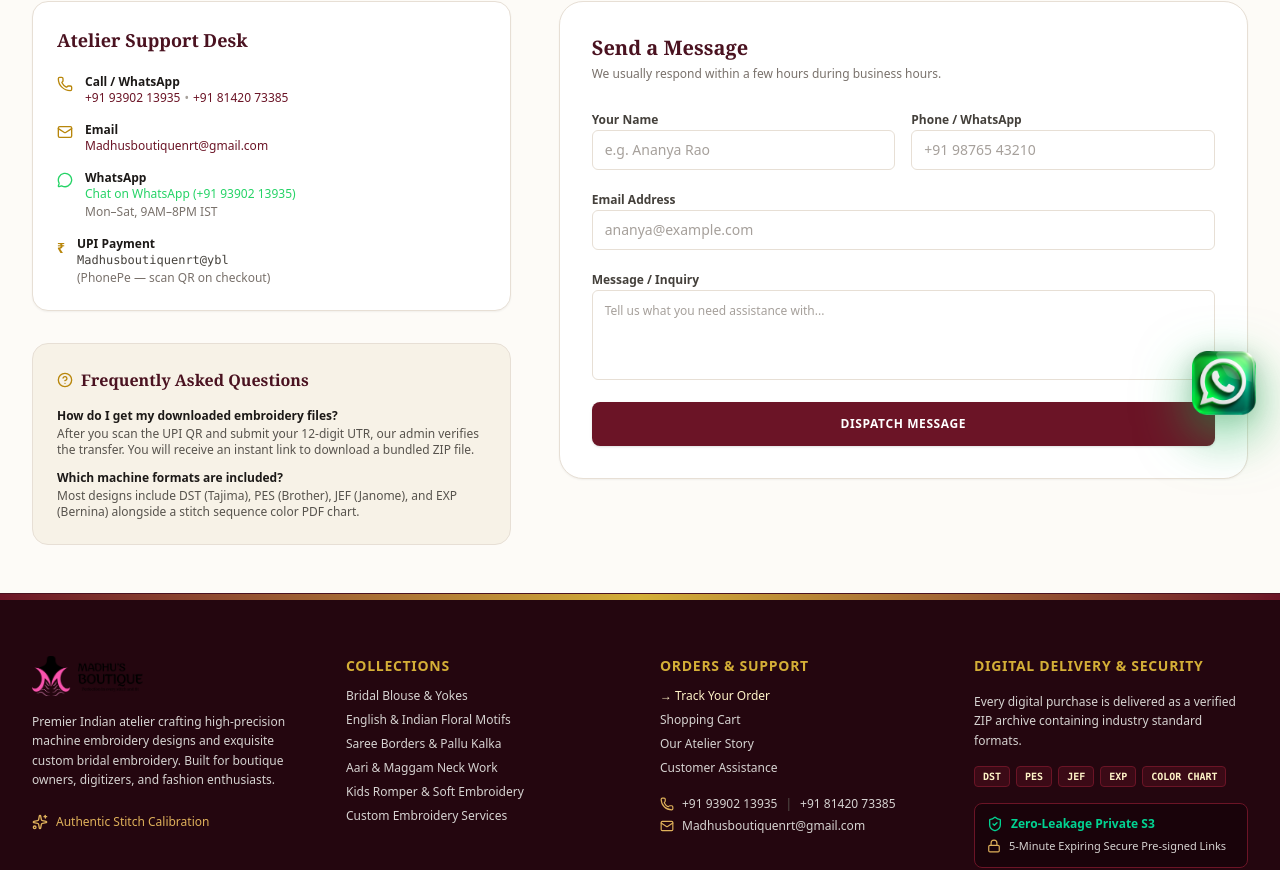
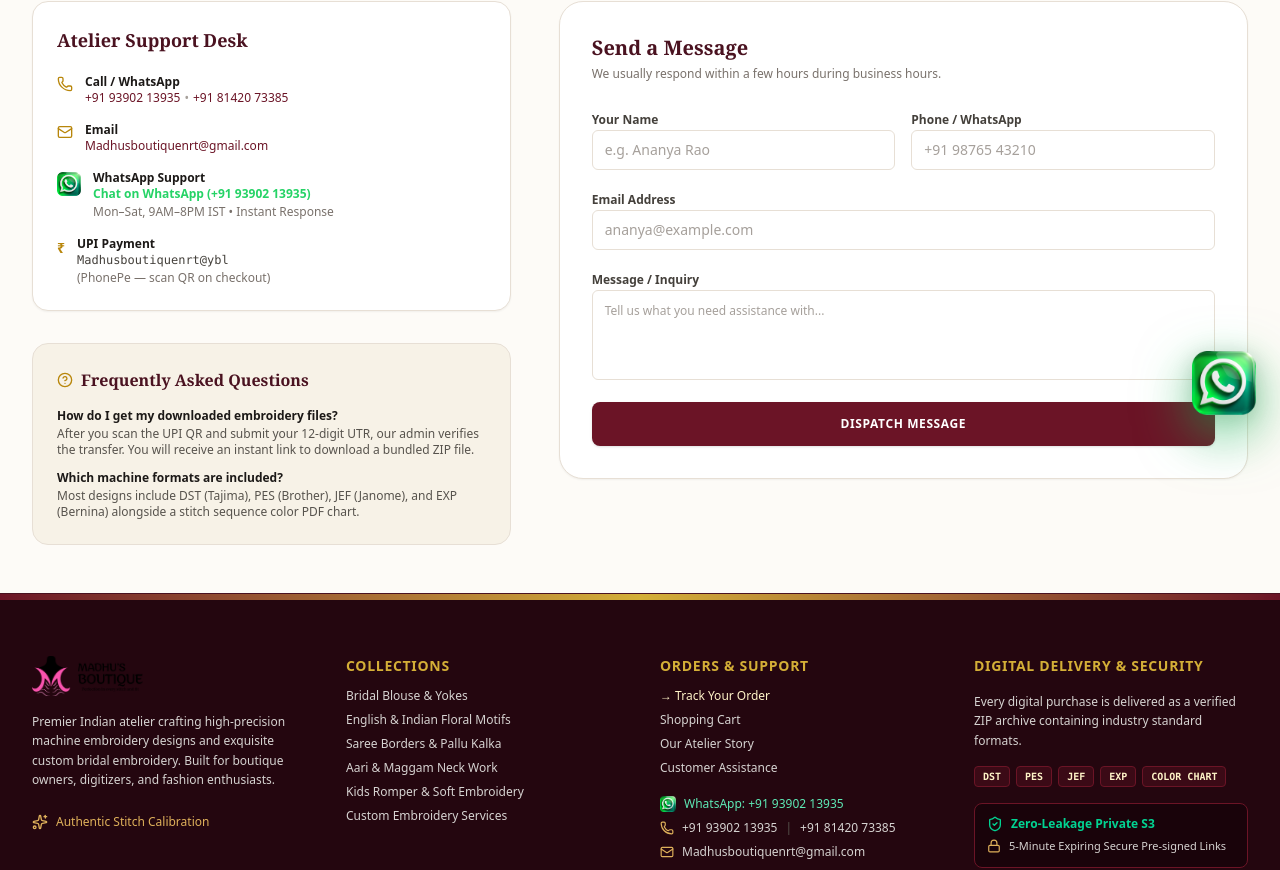
Before and after one commit to ALTHAFHUSSAINSYED/MadhusBoutique, a Next.js app: page /contact in a window 1280 px wide. Shown: the part 361-1231 px from the top of the page. Built offline with nearby package versions, Linux system fonts and the light colour scheme.

Commit message:
feat: replace generic message icons with official WhatsApp logo site-wide and add to footer

```diff
--- a/src/app/contact/page.tsx
+++ b/src/app/contact/page.tsx
@@ -1,7 +1,8 @@
 "use client";
 
 import React, { useState } from "react";
-import { Phone, Mail, MessageCircle, CheckCircle2, HelpCircle } from "lucide-react";
+import { Phone, Mail, CheckCircle2, HelpCircle } from "lucide-react";
+import { WhatsAppIcon } from "@/components/ui/WhatsAppIcon";
 import { Button } from "@/components/ui/button";
 import { Input } from "@/components/ui/input";
 
@@ -54,18 +55,33 @@ export default function ContactPage() {
                 </div>
               </div>
               <div className="flex items-start gap-3">
-                <MessageCircle className="w-4 h-4 text-[#25D366] shrink-0 mt-0.5" />
+                <WhatsAppIcon variant="3d" size={24} className="mt-0.5" />
                 <div>
-                  <strong className="block text-stone-900">WhatsApp</strong>
+                  <strong className="block text-stone-900">WhatsApp Support</strong>
                   <a
-                    href="https://wa.me/919390213935?text=Hello%20Madhus%20Boutique!"
+                    href={`https://web.whatsapp.com/send?phone=919390213935&text=${encodeURIComponent(
+                      "Hello Madhus Boutique! 🌸✨ I have an inquiry about your embroidery designs and services."
+                    )}`}
+                    onClick={(e) => {
+                      e.preventDefault();
+                      const isMobile =
+                        typeof navigator !== "undefined" &&
+                        /Android|iPhone|iPad|iPod|BlackBerry|IEMobile|Opera Mini/i.test(navigator.userAgent);
+                      const text = encodeURIComponent(
+                        "Hello Madhus Boutique! 🌸✨ I have an inquiry about your embroidery designs and services."
+                      );
+                      const url = isMobile
+                        ? `https://wa.me/919390213935?text=${text}`
+                        : `https://web.whatsapp.com/send?phone=919390213935&text=${text}`;
+                      window.open(url, "_blank", "noopener,noreferrer");
+                    }}
                     target="_blank"
                     rel="noopener noreferrer"
-                    className="text-[#25D366] hover:underline"
+                    className="text-[#25D366] font-semibold hover:underline flex items-center gap-1.5"
                   >
-                    Chat on WhatsApp (+91 93902 13935)
+                    <span>Chat on WhatsApp (+91 93902 13935)</span>
                   </a>
-                  <span className="block text-stone-500 mt-0.5">Mon–Sat, 9AM–8PM IST</span>
+                  <span className="block text-stone-500 mt-0.5">Mon–Sat, 9AM–8PM IST • Instant Response</span>
                 </div>
               </div>
               <div className="flex items-start gap-3">
--- a/src/app/designs/[slug]/page.tsx
+++ b/src/app/designs/[slug]/page.tsx
@@ -9,8 +9,8 @@ import {
   Check,
   Plus,
   Layers,
-  MessageCircle,
 } from "lucide-react";
+import { WhatsAppIcon } from "@/components/ui/WhatsAppIcon";
 import { MOCK_PRODUCTS } from "@/data/mockProducts";
 import { ProductCard } from "@/components/storefront/ProductCard";
 import { useCart } from "@/context/CartContext";
@@ -244,8 +244,8 @@ export default function ProductDetailPage({ params }: ProductPageProps) {
               rel="noopener noreferrer"
               className="w-full h-11 rounded-lg border border-[#e7dfd5] bg-white hover:bg-stone-50 text-stone-800 text-xs font-semibold flex items-center justify-center gap-2 transition-colors cursor-pointer"
             >
-              <MessageCircle className="w-4 h-4 text-[#25D366]" />
-              Inquire about this design on WhatsApp
+              <WhatsAppIcon variant="3d" size={20} />
+              <span>Inquire about this design on WhatsApp</span>
             </a>
           </div>
         </div>
--- a/src/app/order/[orderNumber]/page.tsx
+++ b/src/app/order/[orderNumber]/page.tsx
@@ -8,11 +8,11 @@ import {
   ShieldCheck,
   Download,
   Lock,
-  MessageCircle,
   FileArchive,
   ArrowLeft,
   Sparkles,
 } from "lucide-react";
+import { WhatsAppIcon } from "@/components/ui/WhatsAppIcon";
 import { formatPrice } from "@/lib/utils";
 import { Button } from "@/components/ui/button";
 import { Badge } from "@/components/ui/badge";
@@ -518,7 +518,7 @@ export default function OrderStatusPage({ params }: OrderPageProps) {
             rel="noopener noreferrer"
             className="inline-flex items-center gap-2 px-4 py-2 rounded-full border border-stone-300 text-xs font-semibold text-stone-700 hover:bg-stone-50 hover:text-stone-900 transition-colors"
           >
-            <MessageCircle className="w-4 h-4 text-[#25D366]" />
+            <WhatsAppIcon variant="3d" size={18} />
             Need instant verification update? Inquire on WhatsApp
           </a>
         </div>
--- a/src/app/services/page.tsx
+++ b/src/app/services/page.tsx
@@ -6,10 +6,10 @@ import {
   Cpu,
   Scissors,
   CheckCircle2,
-  MessageCircle,
 } from "lucide-react";
 import { Button } from "@/components/ui/button";
 import { Input } from "@/components/ui/input";
+import { WhatsAppIcon } from "@/components/ui/WhatsAppIcon";
 
 export default function ServicesPage() {
   const [formData, setFormData] = useState({
@@ -160,8 +160,8 @@ export default function ServicesPage() {
                 Our atelier team will review your specifications and contact you via WhatsApp / Phone within 24 hours.
               </p>
               <div className="pt-2">
-                <Button onClick={directWhatsAppInquiry} variant="gold" className="text-stone-900 text-xs font-bold">
-                  <MessageCircle className="w-4 h-4 mr-2" />
+                <Button onClick={directWhatsAppInquiry} variant="gold" className="text-stone-900 text-xs font-bold flex items-center gap-2">
+                  <WhatsAppIcon variant="3d" size={18} />
                   Speed Up via WhatsApp
                 </Button>
               </div>
@@ -235,10 +235,10 @@ export default function ServicesPage() {
                 <button
                   type="button"
                   onClick={directWhatsAppInquiry}
-                  className="w-full sm:w-auto h-11 px-5 rounded-lg bg-[#25D366] text-white text-xs font-semibold flex items-center justify-center gap-2 hover:bg-[#20ba59] transition-colors cursor-pointer"
+                  className="w-full sm:w-auto h-11 px-5 rounded-lg bg-[#25D366] text-white text-xs font-semibold flex items-center justify-center gap-2 hover:bg-[#20ba59] transition-all cursor-pointer shadow-md hover:shadow-lg active:scale-98"
                 >
-                  <MessageCircle className="w-4 h-4 fill-white" />
-                  Chat Directly on WhatsApp
+                  <WhatsAppIcon variant="3d" size={22} className="drop-shadow-sm" />
+                  <span>Chat Directly on WhatsApp</span>
                 </button>
               </div>
             </form>
--- a/src/components/layout/Footer.tsx
+++ b/src/components/layout/Footer.tsx
@@ -1,7 +1,10 @@
+"use client";
+
 import React from "react";
 import Link from "next/link";
 import Image from "next/image";
 import { ShieldCheck, Lock, Sparkles, Phone, Mail } from "lucide-react";
+import { WhatsAppIcon } from "@/components/ui/WhatsAppIcon";
 
 export function Footer() {
   return (
@@ -98,7 +101,33 @@ export function Footer() {
                 </Link>
               </li>
             </ul>
-            <div className="pt-2 space-y-1.5 text-xs text-stone-300">
+            <div className="pt-2 space-y-2 text-xs text-stone-300">
+              <div className="flex items-center gap-2">
+                <WhatsAppIcon variant="3d" size={16} />
+                <a
+                  href={`https://web.whatsapp.com/send?phone=919390213935&text=${encodeURIComponent(
+                    "Hello Madhus Boutique! 🌸 I would like to inquire about your embroidery designs and services."
+                  )}`}
+                  onClick={(e) => {
+                    e.preventDefault();
+                    const isMobile =
+                      typeof navigator !== "undefined" &&
+                      /Android|iPhone|iPad|iPod|BlackBerry|IEMobile|Opera Mini/i.test(navigator.userAgent);
+                    const text = encodeURIComponent(
+                      "Hello Madhus Boutique! 🌸 I would like to inquire about your embroidery designs and services."
+                    );
+                    const url = isMobile
+                      ? `https://wa.me/919390213935?text=${text}`
+                      : `https://web.whatsapp.com/send?phone=919390213935&text=${text}`;
+                    window.open(url, "_blank", "noopener,noreferrer");
+                  }}
+                  target="_blank"
+                  rel="noopener noreferrer"
+                  className="hover:text-emerald-400 text-emerald-300 font-medium transition-colors"
+                >
+                  WhatsApp: +91 93902 13935
+                </a>
+              </div>
               <div className="flex items-center gap-2">
                 <Phone className="w-3.5 h-3.5 text-[#dfb15b]" />
                 <a href="tel:+919390213935" className="hover:text-white transition-colors">+91 93902 13935</a>
--- /dev/null
+++ b/src/components/ui/WhatsAppIcon.tsx
@@ -0,0 +1,68 @@
+"use client";
+
+import React from "react";
+import Image from "next/image";
+import { cn } from "@/lib/utils";
+
+interface WhatsAppIconProps {
+  className?: string;
+  variant?: "3d" | "vector" | "vector-color";
+  size?: number;
+}
+
+export function WhatsAppIcon({
+  className,
+  variant = "3d",
+  size = 20,
+}: WhatsAppIconProps) {
+  if (variant === "3d") {
+    return (
+      <span
+        className={cn(
+          "relative inline-flex items-center justify-center shrink-0",
+          className || "w-5 h-5"
+        )}
+        style={{ width: size, height: size }}
+      >
+        <Image
+          src="/whatsapp-3d.png"
+          alt="WhatsApp"
+          fill
+          sizes={`${size}px`}
+          className="object-contain"
+        />
+      </span>
+    );
+  }
+
+  if (variant === "vector-color") {
+    return (
+      <svg
+        viewBox="0 0 24 24"
+        width={size}
+        height={size}
+        className={cn("shrink-0", className)}
+        fill="none"
+      >
+        <circle cx="12" cy="12" r="11" fill="#25D366" />
+        <path
+          d="M17.5 14.3c-.3-.1-1.7-.8-1.9-.9-.3-.1-.5-.1-.7.1-.2.3-.7.9-.9 1.1-.2.2-.3.2-.6.1-.3-.1-1.2-.4-2.3-1.4-.8-.7-1.4-1.6-1.6-1.9-.2-.3 0-.4.1-.6.1-.1.3-.3.4-.5.1-.2.2-.3.3-.5.1-.2 0-.3 0-.5s-.7-1.7-1-2.3c-.3-.6-.5-.5-.7-.5h-.6c-.2 0-.6.1-.9.4-.3.3-1.1 1.1-1.1 2.6s1.1 3 1.3 3.2c.2.2 2.2 3.4 5.3 4.7.7.3 1.3.5 1.8.7.8.2 1.5.2 2 .1.6-.1 1.9-.8 2.1-1.5.3-.8.3-1.4.2-1.5-.1-.2-.3-.3-.6-.5z"
+          fill="#FFFFFF"
+        />
+      </svg>
+    );
+  }
+
+  // Official monochrome vector SVG
+  return (
+    <svg
+      viewBox="0 0 24 24"
+      width={size}
+      height={size}
+      fill="currentColor"
+      className={cn("shrink-0", className)}
+    >
+      <path d="M12.031 6.172c-3.181 0-5.767 2.586-5.768 5.766-.001 1.298.38 2.27 1.019 3.287l-.711 2.598 2.669-.699c.969.587 1.83.896 2.791.896 3.182 0 5.768-2.587 5.769-5.766.001-3.182-2.585-5.782-5.77-5.782zm0 10.37c-.888 0-1.688-.261-2.483-.75l-.178-.106-1.579.414.421-1.54-.116-.185c-.524-.834-.8-1.554-.8-2.437 0-2.536 2.064-4.6 4.601-4.6 2.536 0 4.601 2.064 4.601 4.6 0 2.536-2.065 4.608-4.446 4.608zm2.527-3.447c-.139-.069-.823-.406-.951-.453-.128-.046-.221-.069-.313.069-.093.139-.36.453-.441.546-.081.093-.163.105-.302.035-.139-.07-.588-.217-1.12-.692-.414-.37-.694-.827-.775-.966-.081-.139-.009-.214.061-.283.063-.062.139-.163.209-.244.07-.081.093-.139.139-.232.047-.093.023-.174-.012-.244-.035-.07-.313-.755-.43-1.033-.113-.271-.229-.234-.313-.238-.081-.004-.174-.005-.267-.005-.093 0-.244.035-.372.174-.128.139-.488.477-.488 1.163 0 .686.499 1.349.569 1.442.07.093.982 1.5 2.38 2.105.333.144.593.23.796.295.334.106.639.091.88.055.269-.04 0.823-.337.939-.663.116-.326.116-.605.081-.663-.035-.058-.128-.093-.267-.163z" />
+    </svg>
+  );
+}
```
